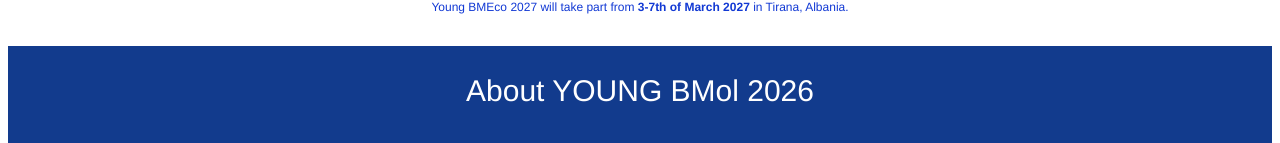
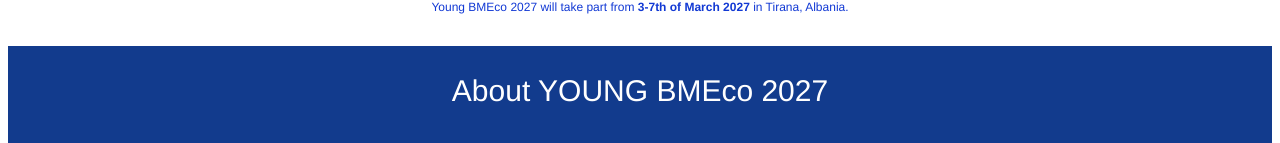
Before and after one commit to YoungBM8/youngbm-frontend, a React (Vite) app: page /bmol/apply-here in a window 1280 px wide. Shown: the part 333-476 px from the top of the page. Built offline with nearby package versions, Linux system fonts and the light colour scheme.

Commit message:
Changed links and text from Lisbon to Tirana

```diff
--- a/src/components/ApplyHereBlueMenu.jsx
+++ b/src/components/ApplyHereBlueMenu.jsx
@@ -59,7 +59,7 @@
 
     return (
         <section className="applyhere-blue-section">
-            <h2>About YOUNG BMol 2026</h2>
+            <h2>About YOUNG BMEco 2027</h2>
 
             <div className="applyhere-icons-grid">
                 {items.map((item) => {
```
